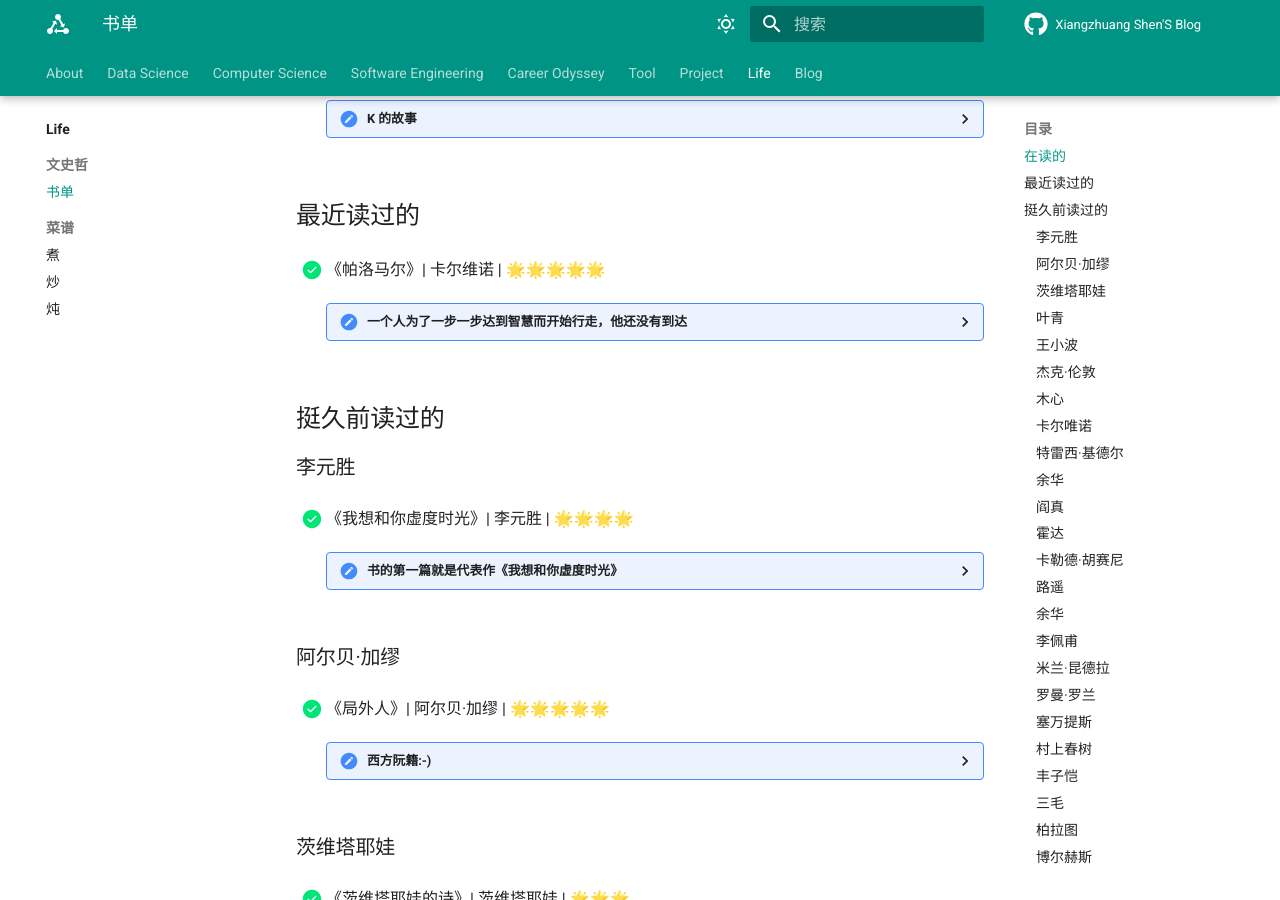
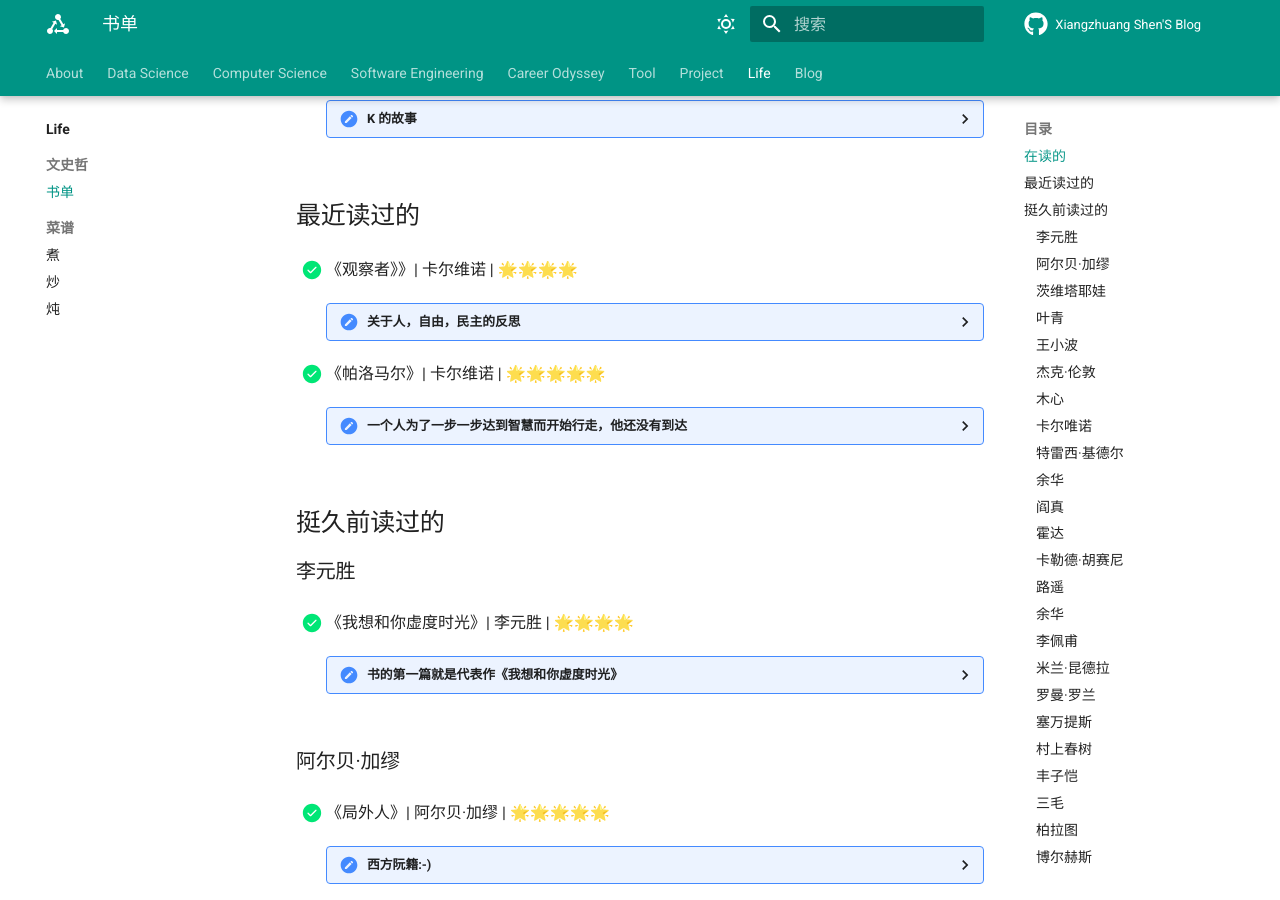
Before and after one commit to shenxiangzhuang/shenxiangzhuang.github.io, an MkDocs documentation site: the page built from docs/life/literature/books.md, in a window 1280 px wide and 900 px high, scrolled down 487 px. Built offline with MkDocs 1.6.1 and Material for MkDocs 9.7.7, drawn with Linux system fonts in a browser that asks for light colours; comment, search, counter and statistics services are not loaded.

Commit message:
life: add calvino book (#183)

```diff
--- a/docs/life/literature/books.md
+++ b/docs/life/literature/books.md
@@ -20,6 +20,13 @@
     ??? "K 的故事"
 
 ## 最近读过的
+
+- [x] 《观察者》》| 卡尔维诺 | 🌟🌟🌟🌟
+
+    ??? "关于人，自由，民主的反思"
+
+        很精简的一本小书，主要讲了一个民主邮票监票员视角下一些残障人士的投票事件，以及由此引发的一系列反思。
+
 
 - [x] 《帕洛马尔》| 卡尔维诺 | 🌟🌟🌟🌟🌟
 
```
